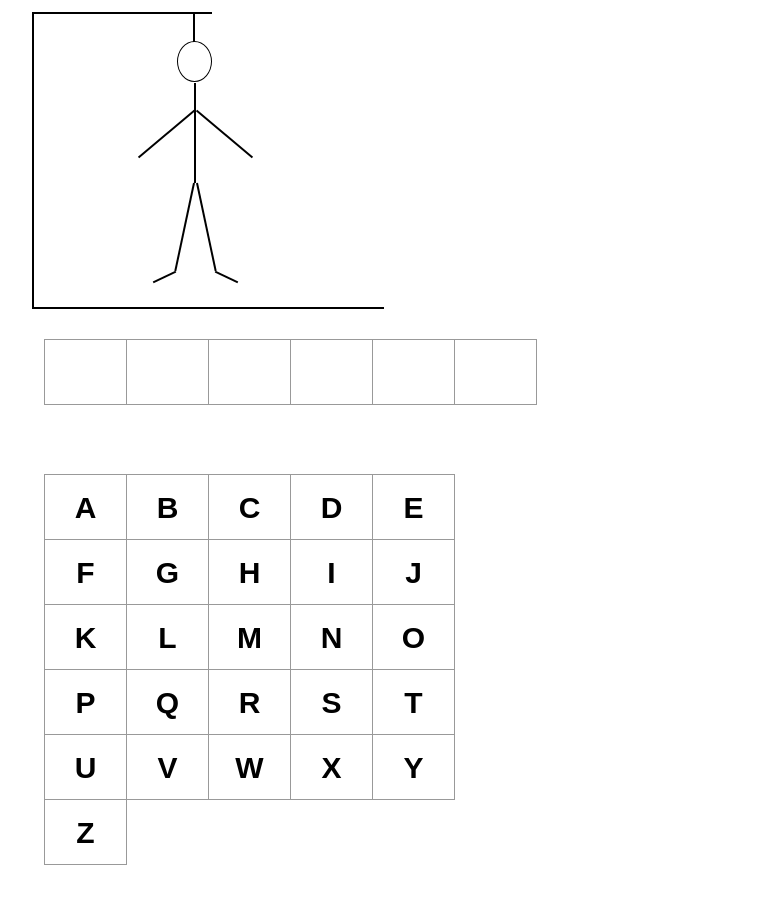
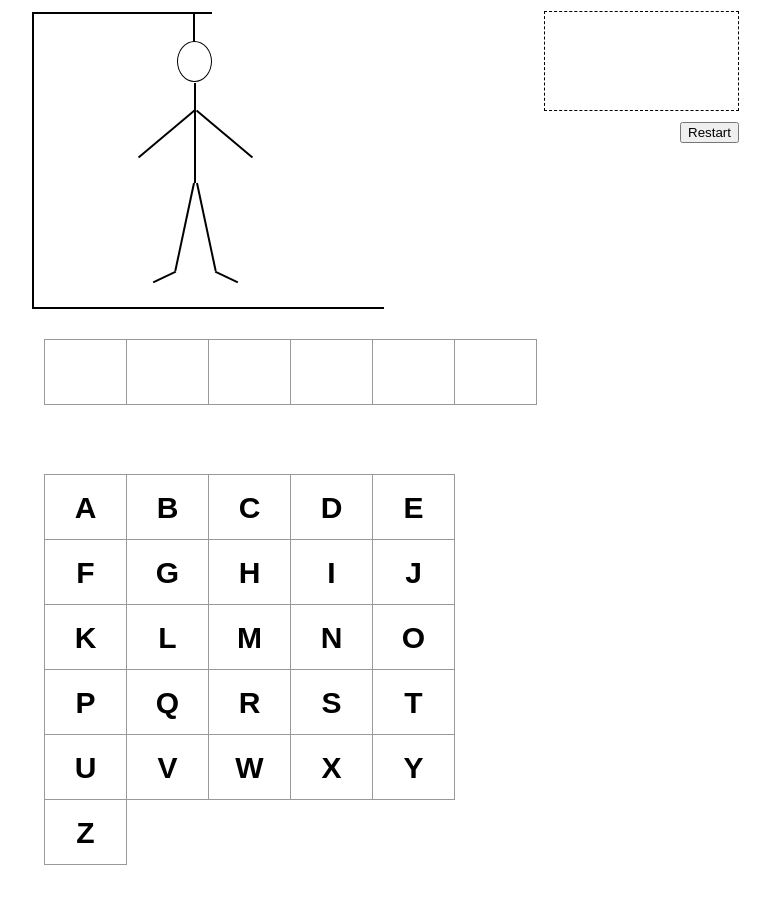
Before and after one commit to ivange94/hangman-react, a React (Create React App) app: page / in a window 1280 px wide. Shown: the top 904 px of the page, without its empty margins (256-1026 px from the left). Built offline with nearby package versions, Linux system fonts and the light colour scheme.

Commit message:
Add menu component

```diff
--- a/src/components/game.component.tsx
+++ b/src/components/game.component.tsx
@@ -3,6 +3,7 @@ import styles from './game.module.css';
 import LetterBoard from './letter-board.component';
 import Word from './word.component';
 import Hanger from './hanger.component';
+import Menu from './menu.component';
 
 export default function Game() {
     const words = ["LARRY", "JACK", "ROOM", "BED", "HOUSE", "ENERGY", "JOB", "GAME", "SCHOOL", "AROUND", "LAST"];
@@ -28,6 +29,9 @@ export default function Game() {
 
     return (
         <div className={styles.game}>
+            <div>
+                <Menu />
+            </div>
             <div className={styles.section}>
                 <Hanger />
             </div>
--- /dev/null
+++ b/src/components/menu.component.tsx
@@ -0,0 +1,11 @@
+import React from 'react';
+import styles from './menu.module.css';
+
+export default function Menu() {
+    return (
+        <div className={styles.menu}>
+            <div className={styles.menuScreen}></div>
+            <button className={styles.resetStartButton}>Restart</button>
+        </div>
+    )
+}
--- /dev/null
+++ b/src/components/menu.module.css
@@ -0,0 +1,14 @@
+.menu {
+    border: 1px dashed black;
+    width: 195px;
+    height: 100px;
+    position: absolute;
+    left: 800px;
+    top: 11px;
+}
+
+.resetStartButton {
+    position: absolute;
+    top: 110px;
+    left: 135px;
+}
```
